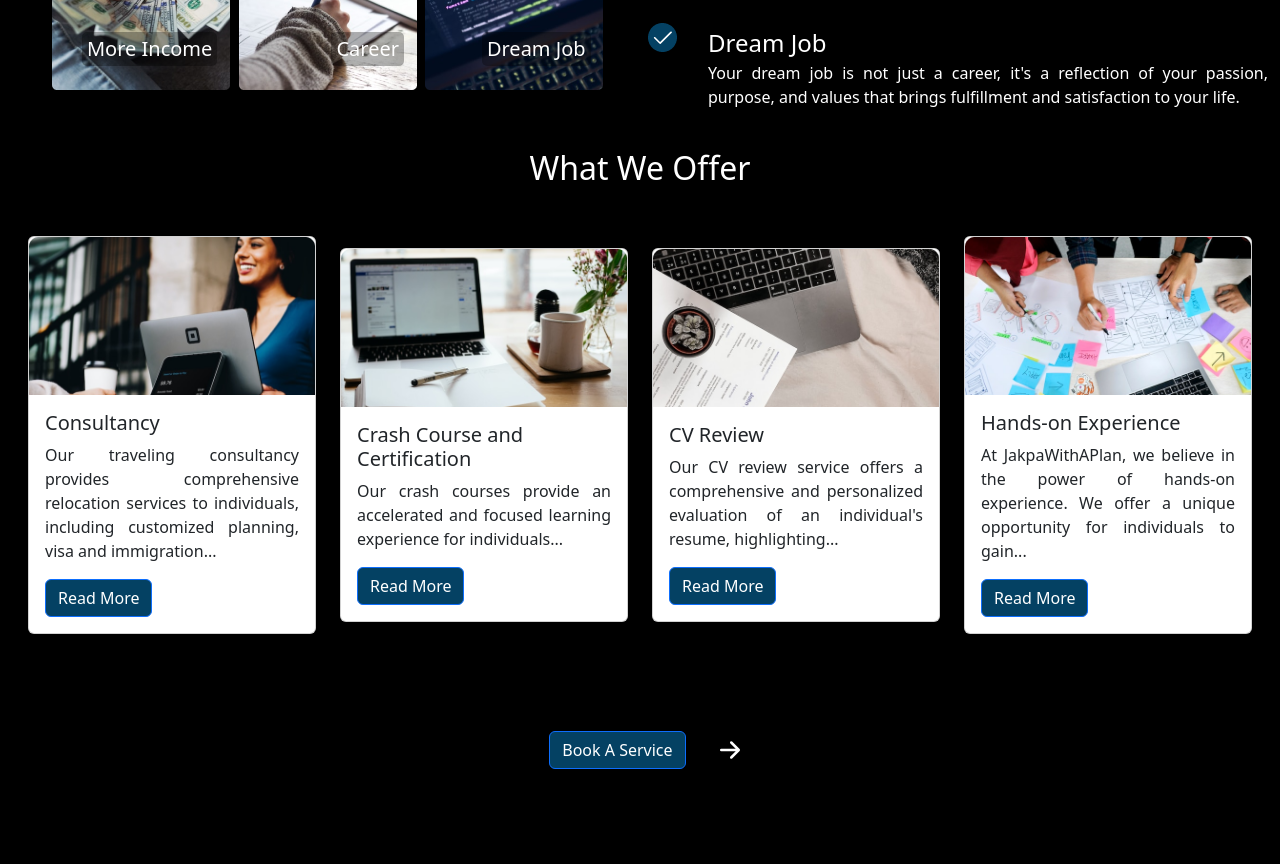
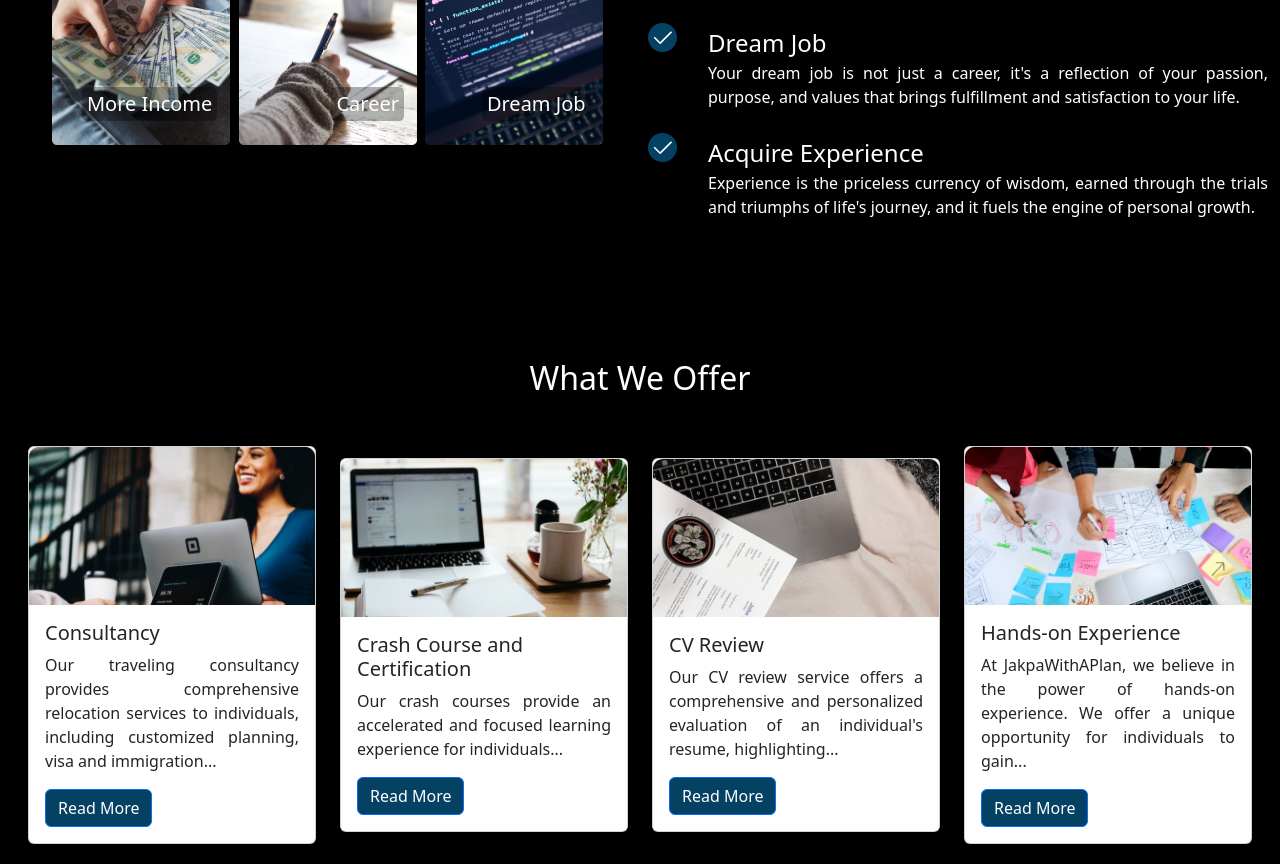
Before and after one commit to doyenify/JakpaWithAPlan, a React (Create React App) app: page / in a window 1280 px wide. Shown: the part 2200-3064 px from the top of the page. Built offline with nearby package versions, Linux system fonts and the light colour scheme.

Commit message:
acquire experience

```diff
--- a/src/components/travel/Travel.tsx
+++ b/src/components/travel/Travel.tsx
@@ -81,6 +81,13 @@ const Travel = () => {
                     purpose, and values that brings fulfillment and satisfaction to your life.
                   </span>
                 </li>
+                <li>Acquire Experience
+                  <span className='travel-skill'>
+                    Experience is the priceless currency of wisdom,
+                    earned through the trials and triumphs of life's journey,
+                    and it fuels the engine of personal growth.
+                  </span>
+                </li>
               </ul>
             </div>
           </Col>
--- a/src/components/whatweoffer/Whatweoffer.tsx
+++ b/src/components/whatweoffer/Whatweoffer.tsx
@@ -8,7 +8,7 @@ import './whatweoffer.css';
 const Whatweoffer = () => {
   return (
     <div id='whatweoffer' style={{backgroundColor: "#000000", height:""}}>
-      <div  className='text-center mb-5' style={{color: "#ffffff"}}>
+      <div  className='whatweoffer-wrapper text-center mb-5' style={{color: "#ffffff"}}>
          <h2>What We Offer</h2>
       </div>
     <div className='d-flex justify-content-center align-items-center pb-5'>
--- a/src/components/whatweoffer/whatweoffer.css
+++ b/src/components/whatweoffer/whatweoffer.css
@@ -1,4 +1,8 @@
 
+
+.whatweoffer-wrapper{
+    margin-top: 100px;
+}
 .consultancy-card-text{
     text-align: justify;
 }
```
Also changed, not shown: src/components/travel/travel.css (line endings or trailing spaces).
